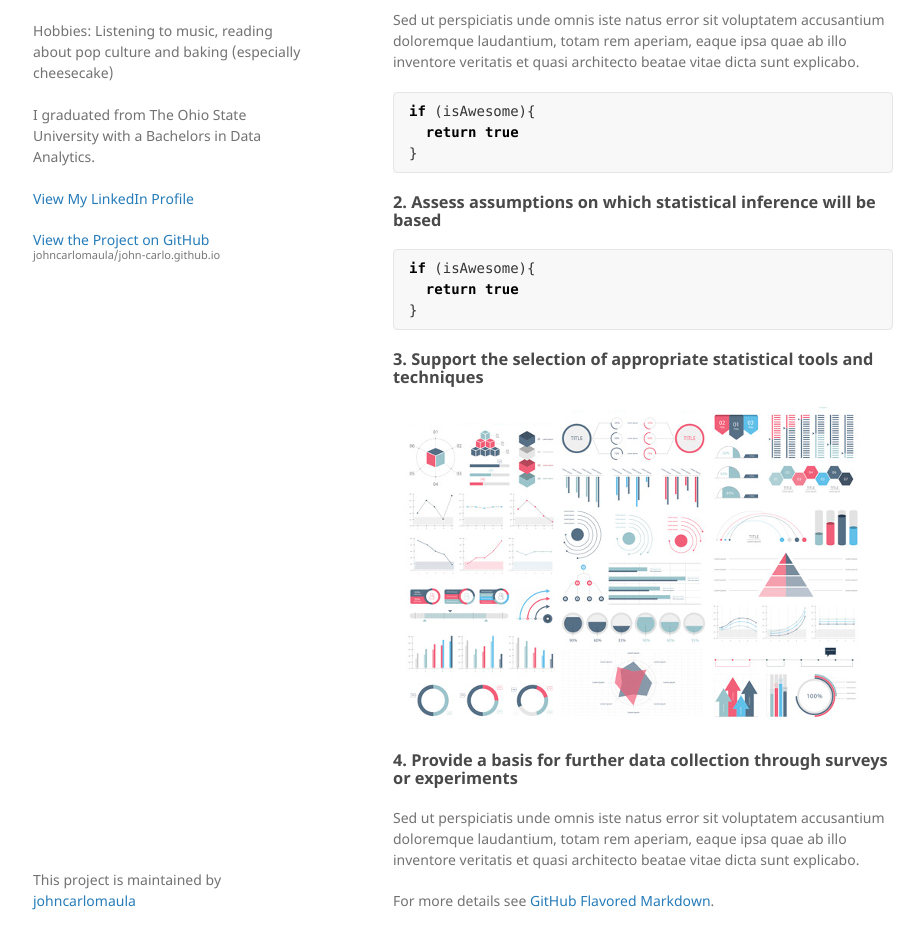
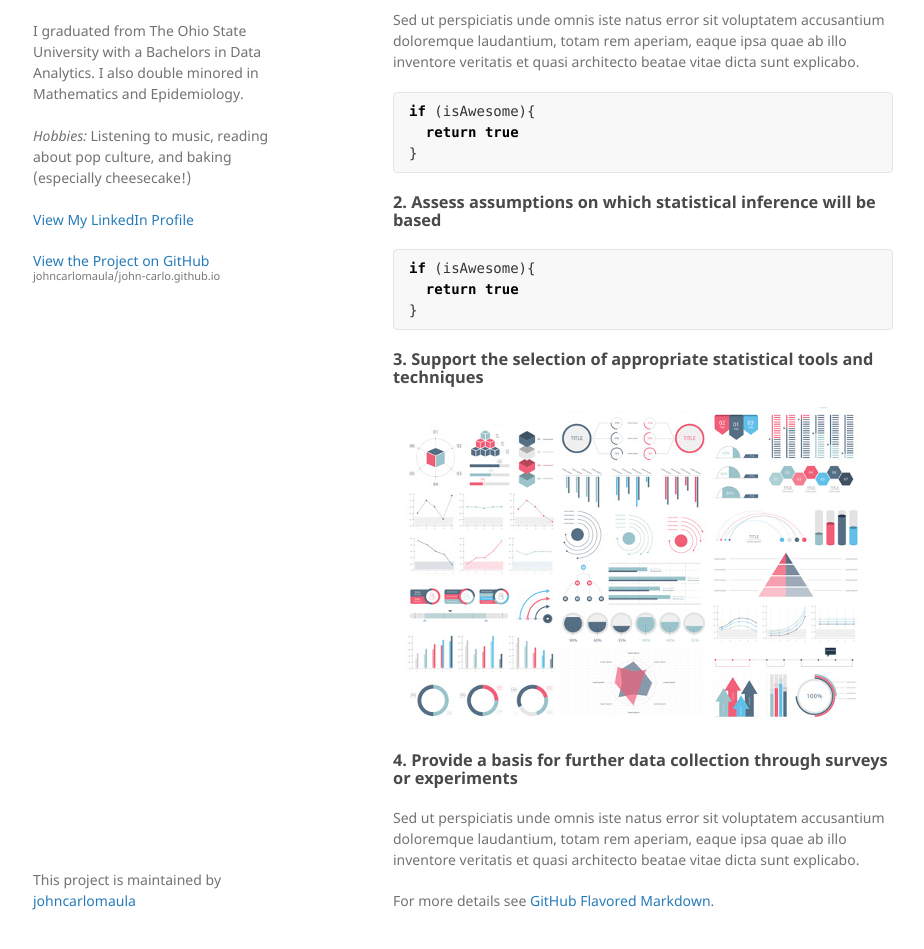
Before and after one commit to johncarlomaula/john-carlo.github.io, a Jekyll site: the page built from sample_page.md, in a window 1280 px wide and 1319 px high. Shown: the part 338-1287 px from the top of the window, without its empty margins (177-1101 px from the left). Built offline with Jekyll 4.4.1, drawn with Linux system fonts in a browser that asks for light colours; our own code applies the rules of GitHub Pages for plain Markdown files.

Commit message:
Update _config.yml

```diff
--- a/_config.yml
+++ b/_config.yml
@@ -1,11 +1,11 @@
 title: John Carlo Maula # your name (or website title) here
-logo: "/images/profile.png?raw=true" # your photo (or logo) here
+logo: "/images/profile.png" # your photo (or logo) here
 description: > # your text below (remove <br> elements if you don't need line breaks)
   Aspiring Data Scientist
   <br><br>
-  Hobbies: Listening to music, reading about pop culture and baking (especially cheesecake)
+  I graduated from The Ohio State University with a Bachelors in Data Analytics. I also double minored in Mathematics and Epidemiology.
   <br><br>
-  I graduated from The Ohio State University with a Bachelors in Data Analytics.
+  <em>Hobbies:</em> Listening to music, reading about pop culture, and baking (especially cheesecake!)
   <br><br>
   <a href="https://www.linkedin.com/in/example/">View My LinkedIn Profile</a>
 
```
